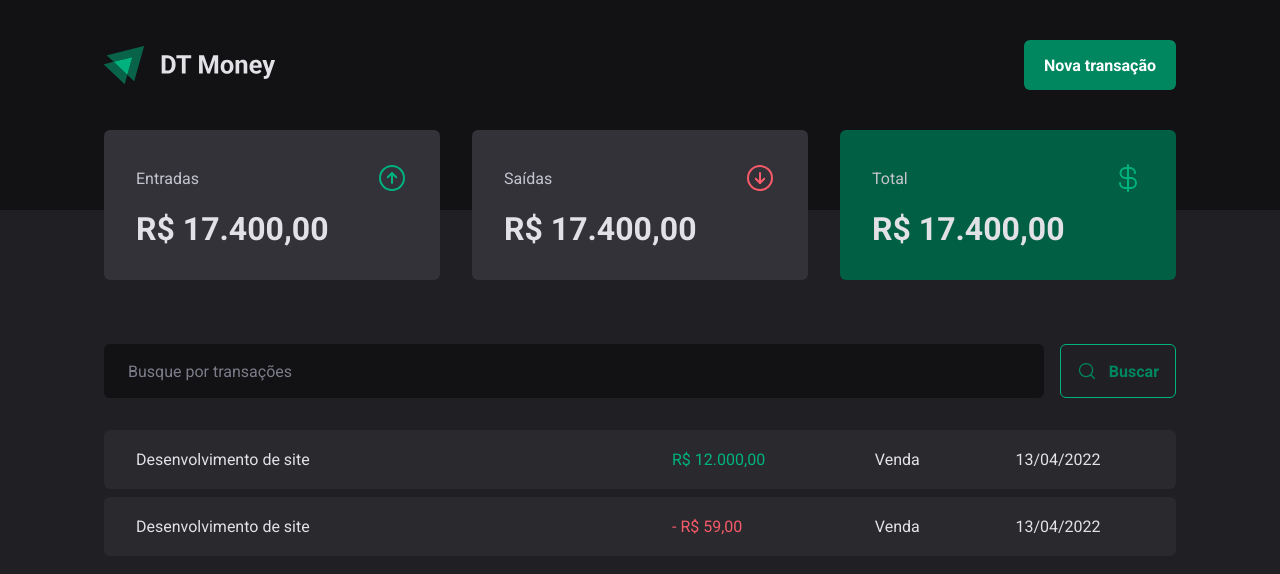
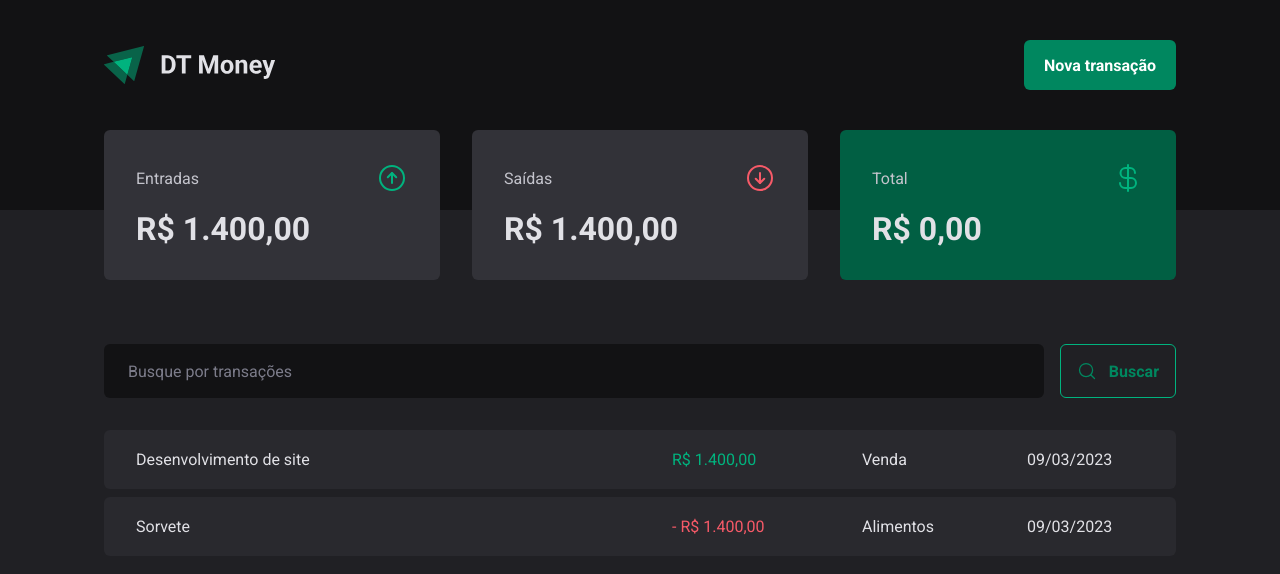
Before and after one commit to gabrieldiasss/dtmoney, a React (Vite) app: page / in a window 1280 px wide. Shown: the top 574 px of the page. Built offline with nearby package versions, Linux system fonts and the light colour scheme; data requests are answered from the project's data file.

Commit message:
date formatt and apis

```diff
--- a/package.json
+++ b/package.json
@@ -5,6 +5,7 @@
   "type": "module",
   "scripts": {
     "dev": "vite",
+    "dev:server": "json-server server.json -p 3333 -w -d 500",
     "build": "tsc && vite build",
     "preview": "vite preview"
   },
@@ -20,6 +21,7 @@
     "@types/react-dom": "^18.0.10",
     "@types/styled-components": "^5.1.26",
     "@vitejs/plugin-react": "^3.1.0",
+    "json-server": "^0.17.2",
     "styled-components": "^5.3.8",
     "typescript": "^4.9.3",
     "vite": "^4.1.0"
--- /dev/null
+++ b/server.json
@@ -0,0 +1,20 @@
+{
+    "transactions": [
+        {
+            "id": 1,
+            "description": "Desenvolvimento de site",
+            "type": "income",
+            "category": "Venda",
+            "price": 1400,
+            "createdAt": "2023-03-09T01:28:54.210Z"
+        },
+        {
+            "id": 2,
+            "description": "Sorvete",
+            "type": "outcome",
+            "category": "Alimentos",
+            "price": 1400,
+            "createdAt": "2023-03-09T01:28:54.210Z"
+        }
+    ]
+}
--- a/src/App.tsx
+++ b/src/App.tsx
@@ -1,16 +1,18 @@
+import { useContext } from "react"
 import { ThemeProvider } from "styled-components"
+import { TransactionsContext, TransactionsProvider } from "./context/TransactionsContext"
 import { Transactions } from "./pages/Transactions"
 import { GlobalStyle } from "./styles/global"
 import { defaultTheme } from "./styles/themes/default"
 
 export function App() {
-
   return (
     <ThemeProvider theme={defaultTheme} >
       <GlobalStyle />
 
-
-      <Transactions />
+      <TransactionsProvider>
+        <Transactions />
+      </TransactionsProvider>
     </ThemeProvider>
   )
 }
--- a/src/components/Summary/index.tsx
+++ b/src/components/Summary/index.tsx
@@ -1,7 +1,29 @@
 import { SummaryCard, SummaryContainer } from "./styles";
 import { ArrowCircleUp, ArrowCircleDown, CurrencyDollar } from 'phosphor-react'
+import { useContext } from "react";
+import { TransactionsContext } from "../../context/TransactionsContext";
+import { priceFormatter } from "../../utils/formatter";
 
 export function Summary() {
+
+    const { transactions } = useContext(TransactionsContext)
+
+    const summary = transactions.reduce(
+        (acc, transaction) => {
+            if(transaction.type === 'income') {
+                acc.income += transaction.price
+                acc.total += transaction.price
+            } else {
+                acc.outcome += transaction.price
+                acc.total -= transaction.price
+            }
+
+            return acc
+        },
+        {
+            income: 0, outcome: 0, total: 0
+        }
+    )
 
     return (
         <SummaryContainer>
@@ -11,7 +33,7 @@
                     <ArrowCircleUp size={32} color="#00b37e" />
                 </header>
 
-                <strong>R$ 17.400,00</strong>
+                <strong>{priceFormatter.format(summary.income)}</strong>
             </SummaryCard>
 
             <SummaryCard>
@@ -20,7 +42,7 @@
                     <ArrowCircleDown size={32} color="#f75a68" />
                 </header>
 
-                <strong>R$ 17.400,00</strong>
+                <strong>{priceFormatter.format(summary.outcome)}</strong>
             </SummaryCard>
 
             <SummaryCard variant="green">
@@ -29,7 +51,7 @@
                     <CurrencyDollar size={32} color="#00b37e" />
                 </header>
 
-                <strong>R$ 17.400,00</strong>
+                <strong>{priceFormatter.format(summary.total)}</strong>
             </SummaryCard>
         </SummaryContainer>
     )
--- /dev/null
+++ b/src/context/TransactionsContext.tsx
@@ -0,0 +1,42 @@
+import { createContext, ReactNode, useEffect, useState } from "react";
+
+interface Transaction {
+	id: number
+	description: string
+	type: 'income' | 'outcome'
+	price: number
+	category: string
+	createdAt: string
+}
+
+
+interface TransactionContexType {
+    transactions: Transaction[];
+}
+
+interface TransactionsProviderProps {
+    children: ReactNode;
+}
+
+export const TransactionsContext = createContext({} as TransactionContexType)
+
+export function TransactionsProvider({ children }: TransactionsProviderProps) {
+
+    const [transactions, setTransactions] = useState<Transaction[]>([])
+
+	async function loadTransaction() {
+		const response = await fetch("http://localhost:3333/transactions")
+		const data = await response.json()
+		setTransactions(data)
+	}
+
+	useEffect(() => {
+		loadTransaction()
+	}, [])
+
+    return (
+        <TransactionsContext.Provider value={{ transactions }} >
+            {children}
+        </TransactionsContext.Provider>
+    )
+}
--- a/src/main.tsx
+++ b/src/main.tsx
@@ -3,7 +3,5 @@
 import { App } from './App'
 
 ReactDOM.createRoot(document.getElementById('root') as HTMLElement).render(
-  <React.StrictMode>
     <App />
-  </React.StrictMode>,
 )
--- a/src/pages/Transactions/index.tsx
+++ b/src/pages/Transactions/index.tsx
@@ -1,9 +1,16 @@
+import { useContext, useEffect, useState } from "react";
 import { Header } from "../../components/Header";
 import { SearchForm } from "../../components/SearchForm";
 import { Summary } from "../../components/Summary";
+import { TransactionsContext } from "../../context/TransactionsContext";
+import { dateFormatter, priceFormatter } from "../../utils/formatter";
 import { PriceHighLight, TransactionaContainer, TransactionTable } from "./styles";
 
+
 export function Transactions() {
+
+  const { transactions } = useContext(TransactionsContext)
+
 	return (
 		<div>
 			<Header />
@@ -13,25 +20,24 @@
 				<SearchForm />
 				<TransactionTable>
 					<tbody>
-                        <tr>
-                            <td width="50%">Desenvolvimento de site</td>
+						{transactions.map(transaction => {
+							return (
+								<tr key={transaction.id} >
+									<td width="50%">{transaction.description}</td>
 									<td>
-                                <PriceHighLight variant="income" >R$ 12.000,00</PriceHighLight>
+										<PriceHighLight variant={transaction.type}>
+											{transaction.type === "outcome" && '- '}
+											{priceFormatter.format(transaction.price)}
+										</PriceHighLight>
 									</td>
-                            <td>Venda</td>
-                            <td>13/04/2022</td>
+									<td>{transaction.category}</td>
+									<td>{dateFormatter.format(new Date(transaction.createdAt))}</td>
 								</tr>
-                        <tr>
-                            <td width="50%">Desenvolvimento de site</td>
-                            <td>
-                                <PriceHighLight variant="outcome">- R$ 59,00</PriceHighLight>
-                            </td>
-                            <td>Venda</td>
-                            <td>13/04/2022</td>
-                        </tr>
+							)
+						})}
 					</tbody>
 				</TransactionTable>
 			</TransactionaContainer>
-        </div>
+		</div >
 	)
 }
--- a/src/pages/Transactions/styles.ts
+++ b/src/pages/Transactions/styles.ts
@@ -33,5 +33,6 @@
 }
 
 export const PriceHighLight = styled.span<PriceHighLightProps>`
+white-space: nowrap;
     color: ${props => props.variant === 'income' ? props.theme["green-300"] : props.theme["red-300"]};
 `
--- /dev/null
+++ b/src/utils/formatter.ts
@@ -0,0 +1,6 @@
+export const dateFormatter = new Intl.DateTimeFormat('pt-BR')
+
+export const priceFormatter = new Intl.NumberFormat('pt-BR', {
+    style: 'currency',
+    currency: 'BRL',
+})
```
Also changed, not shown: 2 other files (tests, documents, lock files or other folders). Lines whose indentation alone changed are shown as unchanged.
